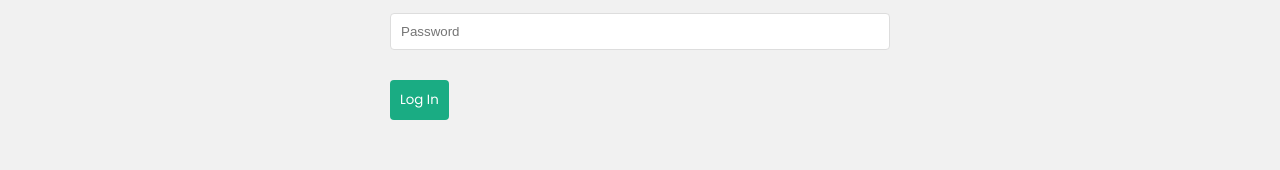
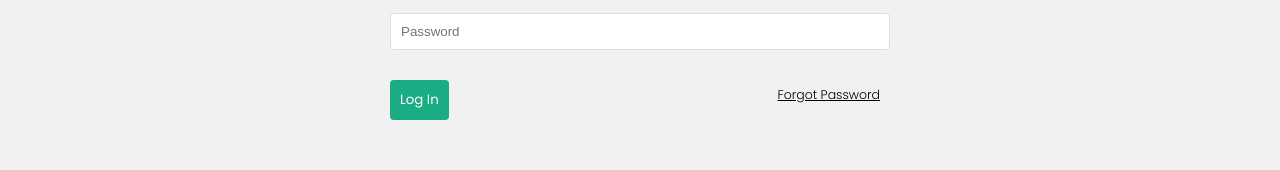
Before and after one commit to Nancy-222/MERN-Blogs, a React (Create React App) app in the folder frontend/: page /login in a window 1280 px wide. Shown: the part 351-521 px from the top of the page. Built offline with nearby package versions, Linux system fonts and the light colour scheme.

Commit message:
Added forgot password link to login page

```diff
--- a/frontend/src/pages/LogIn.css
+++ b/frontend/src/pages/LogIn.css
@@ -10,19 +10,43 @@
 .login-heading {
   margin-bottom: 20px;
   text-align: center;
-    font-size: 2em; /* Adjust the size as needed */
-    font-weight: 600; /* Optional: for a bolder heading */
+  font-size: 2em;
+  /* Adjust the size as needed */
+  font-weight: 600;
+  /* Optional: for a bolder heading */
 }
 
 .login-form {
   width: 100%;
-    max-width: 500px; /* Set a max width for the form */
+  max-width: 500px;
+  /* Set a max width for the form */
 }
 
 .login-form .form-group {
-    margin-bottom: 15px; /* Space between form fields */
+  margin-bottom: 15px;
+  /* Space between form fields */
 }
 
 .login-form .btn {
-    margin-top: 10px; /* Space above the button */
+  margin-top: 10px;
+  /* Space above the button */
 }
+
+.login-form .btn-container {
+  width: 100%;
+  display: flex;
+  flex-direction: row;
+  justify-content: space-between;
+  align-items: center;
+}
+
+.login-form .forgotPassword {
+  margin: 10px;
+  font-weight: 100;
+  font-size: 12.5px;
+
+}
+
+.login-form .forgotPassword a {
+  color: black;
+}
--- a/frontend/src/pages/LogIn.js
+++ b/frontend/src/pages/LogIn.js
@@ -8,18 +8,26 @@ const LogIn = () => {
       <h2 className="login-heading">Log In</h2>
       <Form className="login-form">
         <Form.Group controlId="formBasicEmail">
-          <Form.Label>Email address<span style={{color: "red"}}>*</span></Form.Label>
+          <Form.Label>Email address<span style={{ color: "red" }}>*</span></Form.Label>
           <Form.Control type="email" placeholder="Enter email" />
         </Form.Group>
 
         <Form.Group controlId="formBasicPassword">
-          <Form.Label>Password<span style={{color: "red"}}>*</span></Form.Label>
+          <Form.Label>Password<span style={{ color: "red" }}>*</span></Form.Label>
           <Form.Control type="password" placeholder="Password" />
         </Form.Group>
 
-        <Button variant="primary" type="submit">
-          Log In
-        </Button>
+        <div className='btn-container'>
+          <Button variant="primary" type="submit">
+            Log In
+          </Button>
+
+          <span className='forgotPassword'>
+            <a href="#">Forgot Password</a>
+          </span>
+        </div>
+
+
       </Form>
     </Container>
   );
```
Lines whose indentation alone changed are shown as unchanged.
